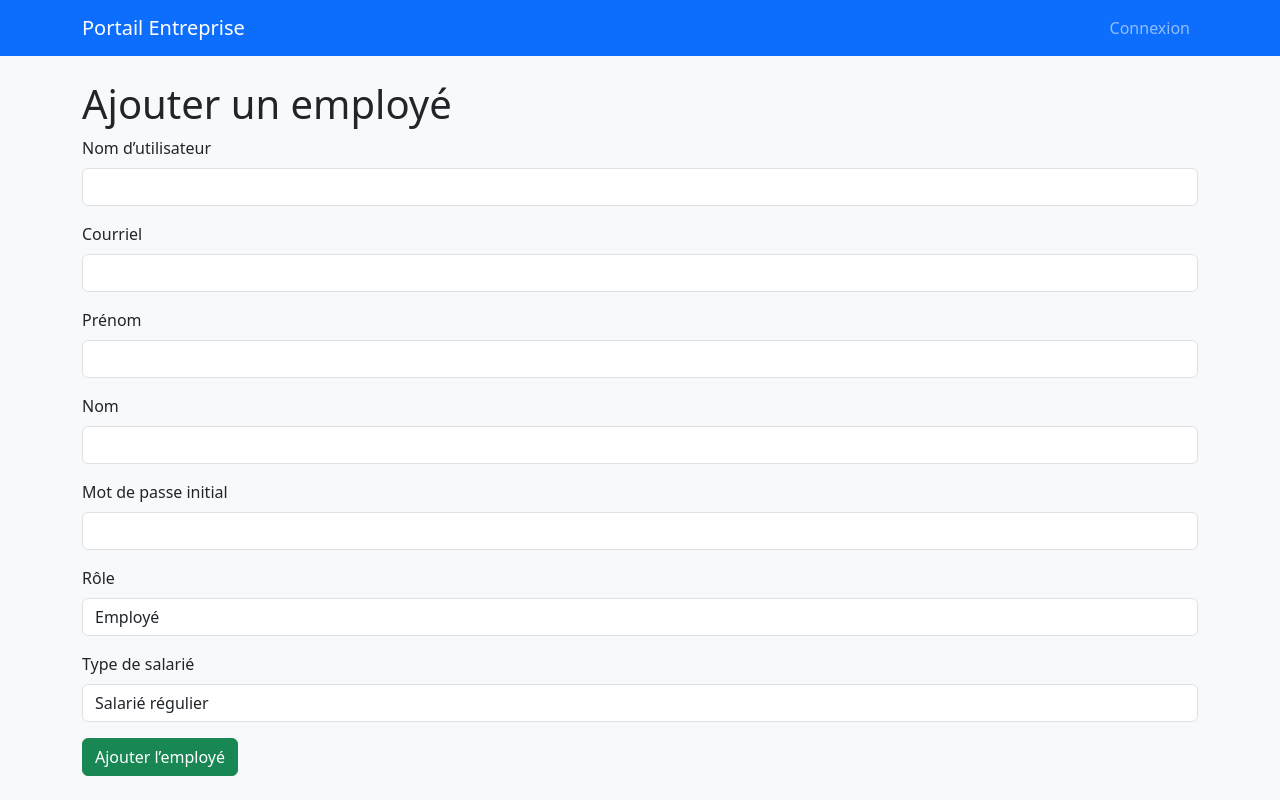
After one commit to sfrechette88/web_portal, a Flask app: template app/templates/manager/add_employee.html in a window 1280 px wide. The commit adds this page. Run offline with Flask 3, Linux system fonts and the light colour scheme; the template is opened without the code that fills it, so the values that code supplies are empty.

Commit message:
ajout employé et différentes petites modifs.
Avant ajout feuille de temps.

```diff
--- a/app/models/user.py
+++ b/app/models/user.py
@@ -10,6 +10,7 @@ class User(db.Model):
     first_name = db.Column(db.String(64))
     last_name = db.Column(db.String(64))
     role = db.Column(db.String(20))  # 'employee' ou 'manager'
+    employee_type = db.Column(db.String(20), default='regulier')  # 'regulier' ou 'hebdomadaire'
 
     # Relation avec les feuilles de temps (un utilisateur peut avoir plusieurs feuilles de temps)
     timesheets = db.relationship('Timesheet', backref='user', lazy='dynamic',
--- /dev/null
+++ b/app/templates/manager/add_employee.html
@@ -0,0 +1,43 @@
+{% extends 'base.html' %}
+
+{% block content %}
+<h1>Ajouter un employé</h1>
+<form method="POST">
+  <div class="mb-3">
+    <label for="username" class="form-label">Nom d’utilisateur</label>
+    <input type="text" class="form-control" id="username" name="username" required>
+  </div>
+  <div class="mb-3">
+    <label for="email" class="form-label">Courriel</label>
+    <input type="email" class="form-control" id="email" name="email" required>
+  </div>
+  <div class="mb-3">
+    <label for="first_name" class="form-label">Prénom</label>
+    <input type="text" class="form-control" id="first_name" name="first_name" required>
+  </div>
+  <div class="mb-3">
+    <label for="last_name" class="form-label">Nom</label>
+    <input type="text" class="form-control" id="last_name" name="last_name" required>
+  </div>
+  <div class="mb-3">
+    <label for="password" class="form-label">Mot de passe initial</label>
+    <input type="password" class="form-control" id="password" name="password" required>
+  </div>
+    <div class="mb-3">
+    <label for="role" class="form-label">Rôle</label>
+    <select class="form-control" id="role" name="role" required>
+      <option value="employee" selected>Employé</option>
+      <option value="manager">Gestionnaire</option>
+    </select>
+  </div>
+
+  <div class="mb-3">
+    <label for="employee_type" class="form-label">Type de salarié</label>
+    <select class="form-control" id="employee_type" name="employee_type" required>
+      <option value="regulier" selected>Salarié régulier</option>
+      <option value="hebdomadaire">Salarié hebdomadaire</option>
+    </select>
+  </div>
+  <button type="submit" class="btn btn-success">Ajouter l’employé</button>
+</form>
+{% endblock %}
--- a/app/templates/manager/employee_list.html
+++ b/app/templates/manager/employee_list.html
@@ -5,6 +5,9 @@
     <div class="col-md-12">
         <h2>Liste des employés</h2>
         <p>Vue d'ensemble de tous les employés enregistrés dans le système.</p>
+        <a href="{{ url_for('manager.add_employee') }}" class="btn btn-primary mb-3">
+        <i class="bi bi-person-plus"></i> Ajouter un employé
+        </a>
     </div>
 </div>
 
```
Also changed, not shown: app/routes/manager.py (+48 -0 lines), migrations/versions/7f13d6e83b40_ajout_employee_type_à_user.py (added, +32 -0 lines).
